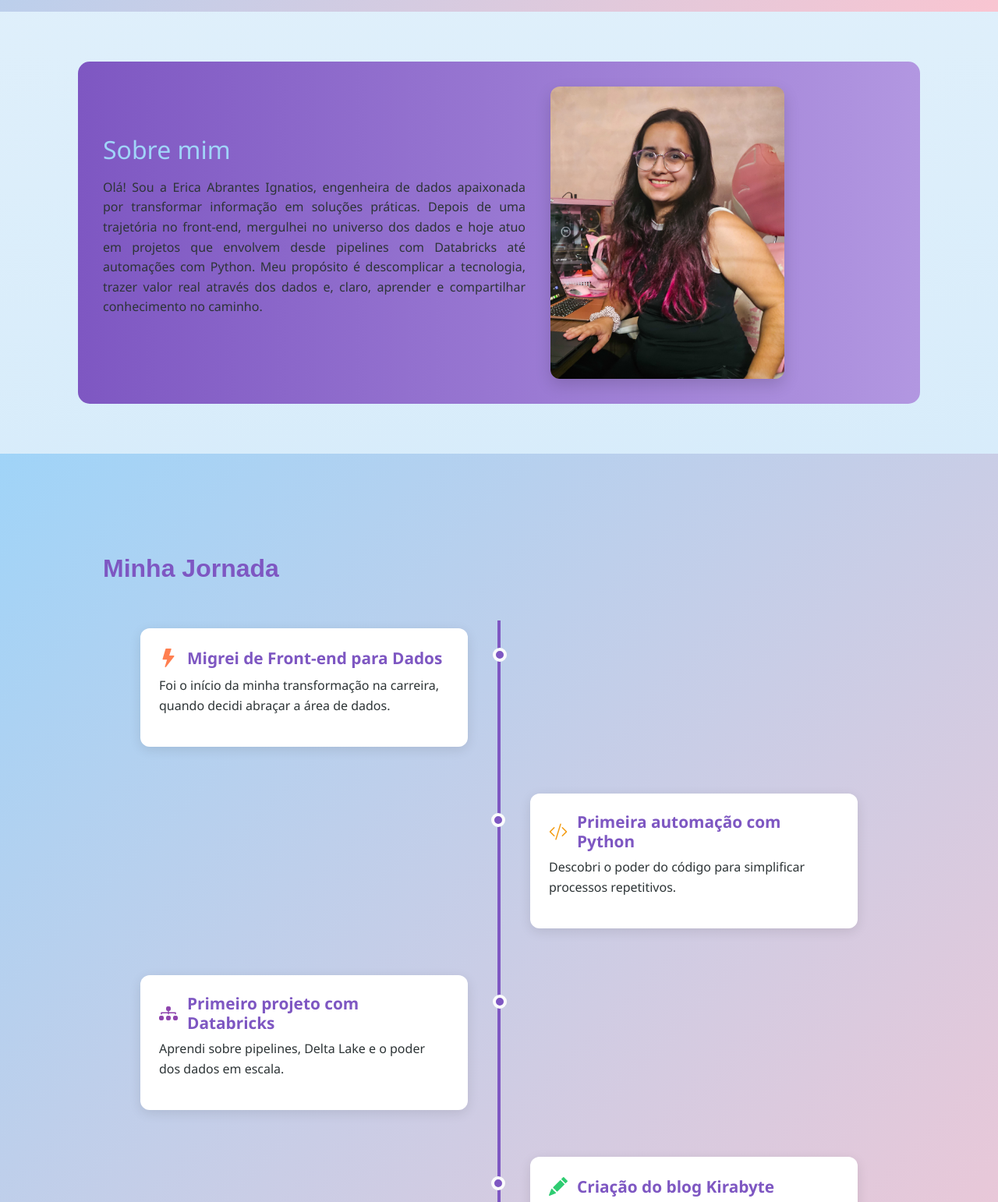
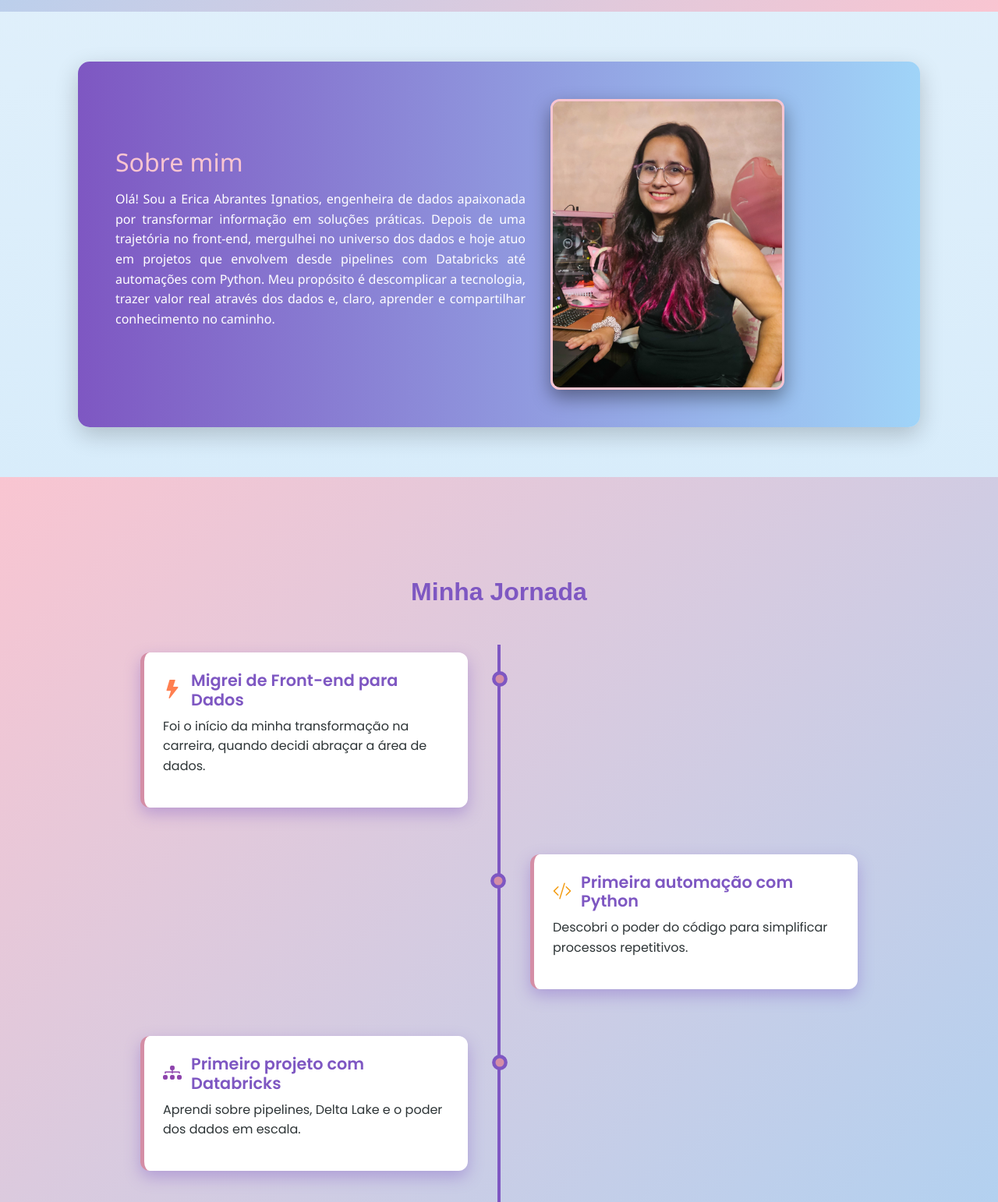
Before and after one commit to ericaabrantes/site-engenharia-de-dados-erica, a plain HTML site: page index.html in a window 1280 px wide. Shown: the part 2260-3802 px from the top of the page at 78% size. Drawn offline with nearby package versions, Linux system fonts and the light colour scheme; no server answers; a web font is replaced by a local one.

Commit message:
ajustes no design

```diff
--- a/script.js
+++ b/script.js
@@ -1,4 +1,5 @@
 document.addEventListener('DOMContentLoaded', () => {
+  // 1. Funcionalidades do Menu Mobile
   const toggle = document.getElementById('menu-toggle');
   const nav = document.getElementById('nav-links');
   if (!toggle || !nav) return;
@@ -25,7 +26,7 @@ document.addEventListener('DOMContentLoaded', () => {
     nav.classList.add(OPEN_CLASS);
     toggle.setAttribute('aria-expanded', 'true');
     toggle.classList.add('is-open');
-    toggle.innerHTML = '&times;'; // X
+    toggle.innerHTML = '&times;';
     document.body.style.overflow = 'hidden';
     addBackdrop();
   }
@@ -34,7 +35,7 @@ document.addEventListener('DOMContentLoaded', () => {
     nav.classList.remove(OPEN_CLASS);
     toggle.setAttribute('aria-expanded', 'false');
     toggle.classList.remove('is-open');
-    toggle.innerHTML = '&#9776;'; // ☰
+    toggle.innerHTML = '&#9776;';
     document.body.style.overflow = '';
     removeBackdrop();
   }
@@ -43,12 +44,10 @@ document.addEventListener('DOMContentLoaded', () => {
     nav.classList.contains(OPEN_CLASS) ? closeMenu() : openMenu();
   }
 
-  // A11y
+  // A11y e Eventos do Menu
   toggle.setAttribute('aria-controls', 'nav-links');
   toggle.setAttribute('aria-expanded', 'false');
   toggle.setAttribute('aria-label', 'Abrir menu');
-
-  // Clique no hambúrguer
   toggle.addEventListener('click', toggleMenu);
 
   // Fecha ao clicar em um link (mobile)
@@ -58,12 +57,10 @@ document.addEventListener('DOMContentLoaded', () => {
     });
   });
 
-  // Fecha com ESC
+  // Fecha com ESC e Correção de Redimensionamento
   document.addEventListener('keydown', (e) => {
     if (e.key === 'Escape') closeMenu();
   });
-
-  // Corrige estado ao redimensionar
   window.addEventListener('resize', () => {
     if (!window.matchMedia('(max-width: 768px)').matches) {
       closeMenu();
@@ -84,31 +81,72 @@ document.addEventListener('DOMContentLoaded', () => {
       }
     });
   });
-});
 
-// ====================================
-// ===== CÓDIGO PARA SCROLL REVEAL (FADE-IN-SECTION) =====
-// ====================================
 
-const observerOptions = {
+  // ==========================================================
+  // 2. SCROLL REVEAL E TIMELINE OBSERVER (Otimizado)
+  // ==========================================================
+
+  const revealOptions = {
     root: null,
     rootMargin: '0px',
-  threshold: 0.1 // Ativa quando 10% da seção está visível
+    threshold: 0.1
   };
 
-const observer = new IntersectionObserver((entries, observer) => {
+  const revealObserver = new IntersectionObserver((entries, observer) => {
     entries.forEach(entry => {
       if (entry.isIntersecting) {
-          // Adiciona a classe que faz a animação no CSS
         entry.target.classList.add('is-visible');
-          // Para de observar depois que a seção aparece
         observer.unobserve(entry.target);
       }
     });
-}, observerOptions);
+  }, revealOptions);
 
-// Observa todas as seções que têm a classe 'fade-in-section'
+  // Observa todas as seções para o fade-in básico
   document.querySelectorAll('.fade-in-section').forEach(section => {
-  observer.observe(section);
+    revealObserver.observe(section);
   });
-// ====================================
+
+  // NOVO: OBSERVER PARA A LINHA DO TEMPO
+  const timelineObserver = new IntersectionObserver((entries) => {
+    entries.forEach(entry => {
+      // Quando o item da timeline entra na tela
+      if (entry.isIntersecting) {
+        // Adiciona a classe 'active' ao card e ao dot
+        entry.target.classList.add('timeline-active');
+      }
+    });
+  }, {
+    root: null,
+    rootMargin: '0px',
+    threshold: 0.5 // Ativa quando metade do card está visível
+  });
+
+  // Observa cada item da timeline individualmente
+  document.querySelectorAll('.timeline-item').forEach(item => {
+    timelineObserver.observe(item);
+  });
+});
+
+// Scroll suave para âncoras (versão aprimorada com compensação de altura)
+document.querySelectorAll('a[href^="#"]').forEach(link => {
+  link.addEventListener('click', (e) => {
+    const id = link.getAttribute('href');
+    if (id && id.length > 1) {
+      const target = document.querySelector(id);
+      const headerHeight = document.querySelector('.site-header').offsetHeight; // Obtém a altura do header
+
+      if (target) {
+        e.preventDefault();
+
+        // Calcula a posição de rolagem: topo do alvo menos a altura do header
+        const scrollPosition = target.offsetTop - headerHeight - 20; // -20px de margem extra
+
+        window.scrollTo({
+          top: scrollPosition,
+          behavior: 'smooth'
+        });
+      }
+    }
+  });
+});
--- a/style.css
+++ b/style.css
@@ -317,6 +317,7 @@ section h2 {
 .jornada{
 background: linear-gradient(135deg, var(--roxo-suave), var(--roxo-escuro));
 font-family: "Sansita", sans-serif;
+text-align: center;
 }
 #video-destaque {
   /* Novo Fundo Degradê: do seu roxo-escuro para o azul-profundo */
@@ -385,6 +386,7 @@ font-family: "Sansita", sans-serif;
   overflow: hidden; /* IMPORTANTE: Esconde o que excede o contêiner */
   transition: transform 0.3s, box-shadow 0.3s;
   height: 100%; /* Garante que todos os cards tenham a mesma altura */
+  font-family: sansita;
 }
 
 .desafio-card:hover {
@@ -677,6 +679,7 @@ footer {
   margin: 3rem auto;
   list-style: none; /* Remove as bolinhas padrão do <ul> */
   padding-left: 0;
+
 }
 
 /* 1. Linha vertical central */
@@ -714,7 +717,7 @@ footer {
   box-shadow: 0 4px 15px rgba(0, 0, 0, 0.1);
   transition: transform 0.3s ease, box-shadow 0.3s ease;
   text-align: left;
-  font-family: var(--fonte); /* Volta para a fonte principal */
+  font-family: poppins;
 }
 
 .conteudo-timeline:hover {
@@ -834,3 +837,87 @@ footer {
   margin-right: 0.5rem;
   font-size: 1.2rem;
 }
+/* ==================================== */
+/* ===== TIMELINE SCROLL EFFECT CSS ===== */
+/* ==================================== */
+
+/* Faz o dot ficar colorido e o card ativo */
+.timeline-item.timeline-active .timeline-dot {
+  background-color: var(--azul-profundo); /* Cor de destaque quando ativo */
+  border-color: var(--roxo-escuro); /* Borda mais escura */
+  transform: scale(1.1); /* Anima um pouco a bolinha */
+  transition: all 0.5s ease;
+}
+
+.timeline-item.timeline-active .conteudo-timeline {
+  border-left: 5px solid var(--azul-profundo); /* Linha vertical colorida no card ativo */
+  box-shadow: 0 8px 20px rgba(126, 87, 194, 0.4); /* Sombra mais forte para destaque */
+}
+
+/* Opcional: Efeito na linha central (mais complexo, mas dá para simular) */
+/* Isso requer um ajuste mais avançado que pode ser feito no CSS puro, mas o efeito acima já dará a sensação de movimento! */
+
+/* Localize e substitua o bloco .sobre-container no seu style.css: */
+.sobre-container {
+  display: flex;
+  align-items: center;
+  gap: 2rem;
+  flex-wrap: wrap;
+
+  /* Mantém seu degradê */
+  background: linear-gradient(90deg, var(--roxo-escuro) 0%, var(--azul-suave) 100%);
+
+  border-radius: 15px;
+  padding: 3rem; /* Aumenta um pouco o padding interno */
+  color: var(--branco); /* Garante que o texto seja branco para melhor leitura */
+  box-shadow: 0 10px 30px rgba(0, 0, 0, 0.2); /* Sombra mais forte para destacar */
+}
+
+/* Garante que o texto seja fácil de ler */
+.sobre-texto h2{
+  color: var(--roxo-suave); /* Título em cor clara para contraste */
+  font-size: 2rem;
+  margin-bottom: 1rem;
+}
+
+/* Faz a imagem se misturar melhor com o fundo */
+.sobre-foto img {
+  /* ... estilos existentes ... */
+  box-shadow: 0 10px 25px rgba(0,0,0,0.4); /* Sombra mais intensa */
+  border: 3px solid var(--roxo-suave); /* Borda sutil de destaque */
+}
+
+/* Localize e substitua o bloco footer no seu style.css: */
+footer {
+  /* Seu degradê existente */
+  background: linear-gradient(90deg,  #b297e1 0%, #7e57c2   100%);
+  text-align: center;
+  padding: 1.5rem 0; /* Aumenta o padding */
+  font-size: 1rem; /* Aumenta o tamanho da fonte */
+  color: var(--branco); /* Garante que o texto seja branco */
+}
+
+footer p {
+  margin: 0.25rem 0; /* Reduz o espaçamento entre as linhas do footer */
+  color: var(--cinza-branco); /* Cor suave para as letras */
+}
+/* ==================================== */
+/* ===== TIMELINE DA JORNADA (ESTÉTICA FINAL) ===== */
+/* ==================================== */
+#jornada {
+  /* NOVO: Fundo degradê para destacar a seção */
+  background: linear-gradient(135deg, var(--roxo-suave) 0%, var(--azul-suave) 100%);
+  padding: 6rem 2rem;
+
+  /* NOVO: Centraliza todo o conteúdo da seção */
+  text-align: center;
+}
+
+#jornada h2 {
+  /* Mantém os estilos de fonte, mas o text-align: center; da seção já deve resolver */
+  font-family: 'Sansita', sans-serif;
+  font-weight: 800;
+  text-transform: none;
+  letter-spacing: normal;
+}
+/* ... o resto do CSS da timeline é mantido ... */
```
Also changed, not shown: 1 other file. Lines whose indentation alone changed are shown as unchanged.
